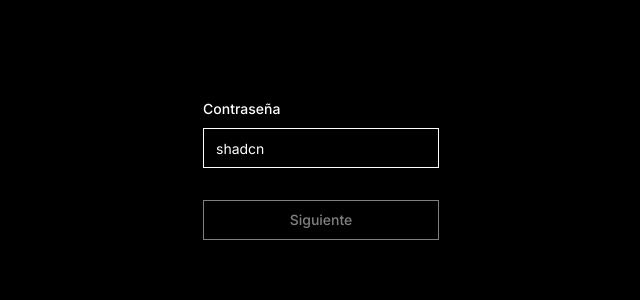
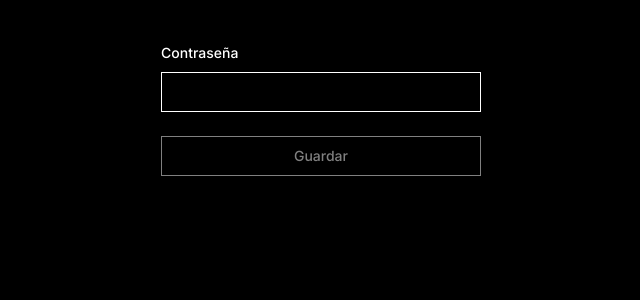
Before and after one commit to IsluCobian/software-seguro, a Next.js app: page / in a window 1280 px wide. Shown: the top 300 px of the page, without its empty margins (319-959 px from the left). Built offline with nearby package versions, Linux system fonts and the light colour scheme.

Commit message:
Saving Passwords

```diff
--- /dev/null
+++ b/src/app/actions.ts
@@ -0,0 +1,44 @@
+"use server";
+
+import { PrismaClient } from "@prisma/client";
+import { NextApiRequest, NextApiResponse } from "next";
+import bcrypt from "bcrypt";
+import { z } from "zod";
+import { revalidatePath } from "next/cache";
+
+const prisma = new PrismaClient();
+
+const formSchema = z.object({
+  passwd: z
+    .string()
+    .min(8, {
+      message: "La contraseña debe de contener por los menos 8 caracteres",
+    })
+    .refine(
+      (value) =>
+        /^(?=.*[a-z])(?=.*[A-Z])(?=.*\d)(?=.*[@$!%*?&])[A-Za-z\d@$!%*?&]+$/.test(
+          value
+        ),
+      {
+        message:
+          "La contraseña debe contener al menos una letra mayúscula, \nuna letra minúscula, \nun carácter especial \ny un número.",
+      }
+    ),
+});
+
+export async function savePassword(data: z.infer<typeof formSchema>) {
+  const { passwd } = data;
+  const hashedPassword = await bcrypt.hash(passwd, 10);
+  try {
+    const savedPassword = await prisma.password.create({
+      data: {
+        password: hashedPassword,
+      },
+    });
+    // Return a success message or some other indicator of success.
+    return { message: "Contraseña guardada exitosamente" };
+  } catch (e) {
+    console.error("Error saving password:", e);
+    throw new Error("No se pudo guardar la contraseña");
+  }
+}
--- a/src/app/layout.tsx
+++ b/src/app/layout.tsx
@@ -1,22 +1,26 @@
-import type { Metadata } from 'next'
-import { Inter } from 'next/font/google'
-import './globals.css'
+import type { Metadata } from "next";
+import { Inter } from "next/font/google";
+import "./globals.css";
+import { Toaster } from "@/components/ui/toaster";
 
-const inter = Inter({ subsets: ['latin'] })
+const inter = Inter({ subsets: ["latin"] });
 
 export const metadata: Metadata = {
-  title: 'Create Next App',
-  description: 'Generated by create next app',
-}
+  title: "Software Seguro",
+  description: "Generated by create next app",
+};
 
 export default function RootLayout({
   children,
 }: {
-  children: React.ReactNode
+  children: React.ReactNode;
 }) {
   return (
     <html lang="en">
-      <body className={inter.className}>{children}</body>
+      <body className={inter.className}>
+        {children}
+        <Toaster />
+      </body>
     </html>
-  )
+  );
 }
--- a/src/app/page.tsx
+++ b/src/app/page.tsx
@@ -3,7 +3,7 @@
 
 export default function Home() {
   return (
-    <main className="flex min-h-screen flex-col items-center justify-between p-24">
+    <main className="flex min-h-screen flex-col items-center justify-between p-10">
       <PasswordForm />
     </main>
   );
--- a/src/components/PasswordForm.tsx
+++ b/src/components/PasswordForm.tsx
@@ -18,11 +18,24 @@
 import { useTransition } from "react";
 import { useToast } from "./ui/use-toast";
 import { Loader2 } from "lucide-react";
+import { savePassword } from "@/app/actions";
 
 const formSchema = z.object({
-  username: z.string().min(2, {
-    message: "Username must be at least 2 characters.",
-  }),
+  passwd: z
+    .string()
+    .min(8, {
+      message: "La contraseña debe de contener por los menos 8 caracteres",
+    })
+    .refine(
+      (value) =>
+        /^(?=.*[a-z])(?=.*[A-Z])(?=.*\d)(?=.*[@$!%*?&])[A-Za-z\d@$!%*?&]+$/.test(
+          value
+        ),
+      {
+        message:
+          "La contraseña debe contener al menos una letra mayúscula, \nuna letra minúscula, \nun carácter especial \ny un número.",
+      }
+    ),
 });
 
 export function PasswordForm() {
@@ -31,18 +44,25 @@
 
   const form = useForm<z.infer<typeof formSchema>>({
     resolver: zodResolver(formSchema),
+    defaultValues: {
+      passwd: "",
+    },
   });
 
-  const onSubmit = async (datos: z.infer<typeof formSchema>) => {
+  const onSubmit = async (data: z.infer<typeof formSchema>) => {
     startTransition(async () => {
       try {
-        datos.username = datos.username.trim();
-        form.reset(datos);
+        data.passwd = data.passwd.trim();
+        await savePassword(data);
+        form.reset();
+        toast({
+          title: "Contraseña Guardada",
+        });
       } catch (err) {
         if (err instanceof Error)
           toast({
             variant: "destructive",
-            title: "Hubo un error al intentar actualizar tus datos.",
+            title: "Hubo un error al intentar guardar la contraseña.",
             description: err.message,
           });
       }
@@ -51,15 +71,18 @@
 
   return (
     <Form {...form}>
-      <form onSubmit={form.handleSubmit(onSubmit)} className="space-y-8">
+      <form
+        onSubmit={form.handleSubmit(onSubmit)}
+        className="space-y-6 w-1/4 min-w-[320px]"
+      >
         <FormField
           control={form.control}
-          name="username"
+          name="passwd"
           render={({ field }) => (
             <FormItem>
               <FormLabel>Contraseña</FormLabel>
               <FormControl>
-                <Input placeholder="shadcn" {...field} />
+                <Input {...field} />
               </FormControl>
               <FormMessage />
             </FormItem>
@@ -72,7 +95,7 @@
           variant="outline"
         >
           {isPending && <Loader2 className="mr-2 h-4 w-4 animate-spin" />}
-          Siguiente
+          Guardar
         </Button>
       </form>
     </Form>
```
